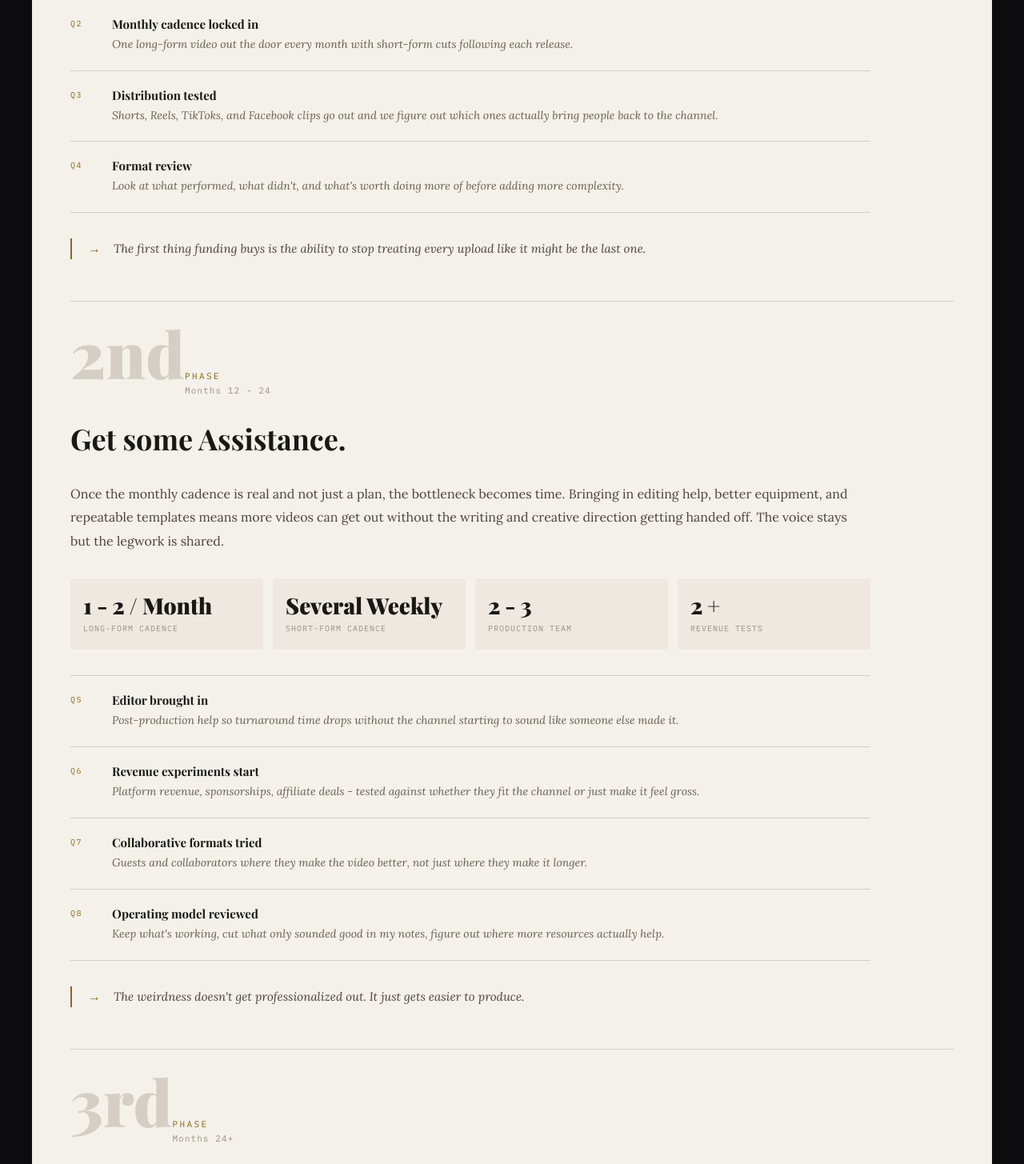
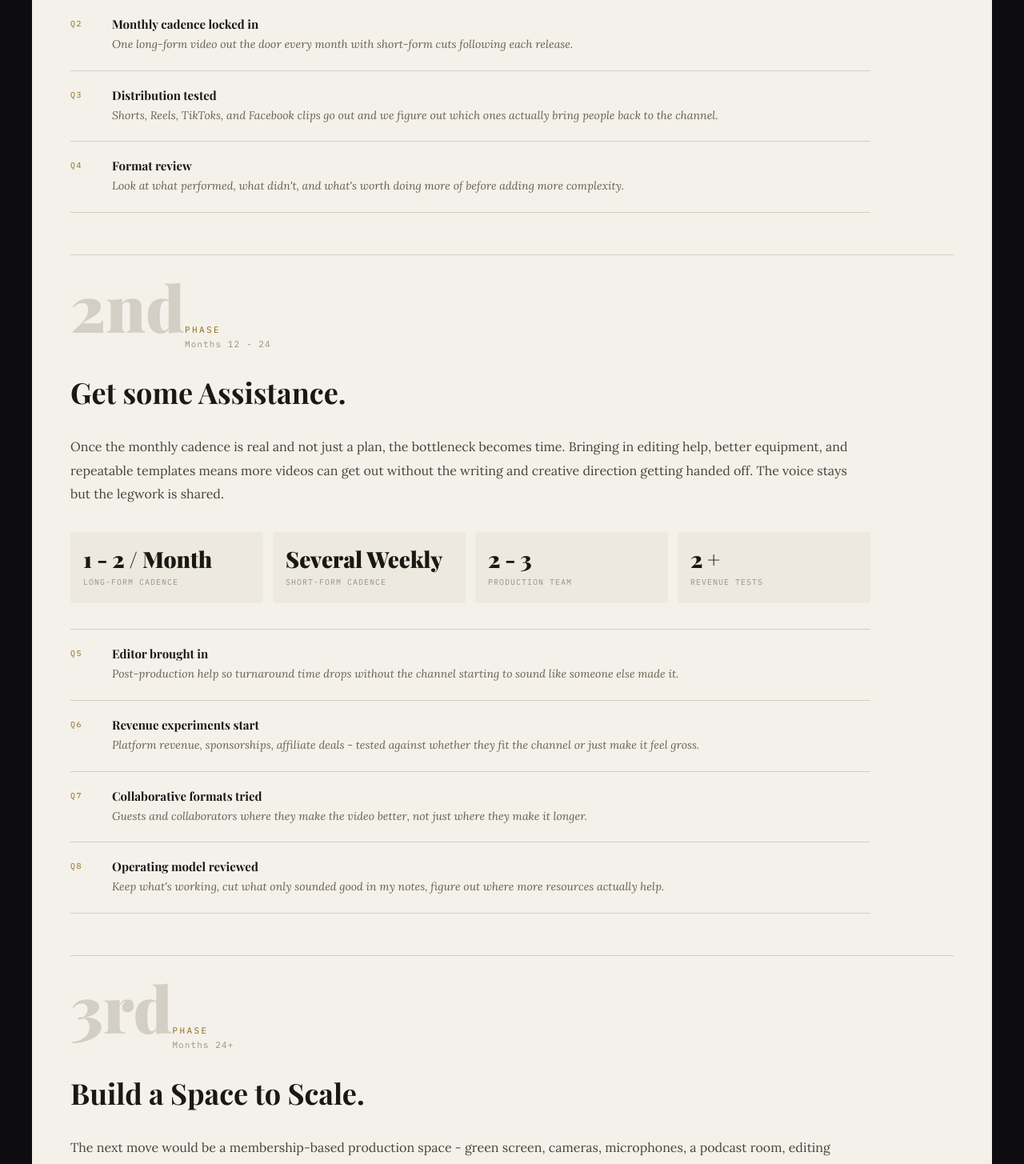
Before and after one commit to briantfbell/btfb-resume-website, a React (Vite) app: page /creative/plan in a window 1280 px wide. Shown: the part 1522-2977 px from the top of the page at 80% size. Built offline with nearby package versions, Linux system fonts and the light colour scheme; a web font is replaced by a local one.

Commit message:
finished creative I hope v2

```diff
--- a/src/pages/creative/Plan.jsx
+++ b/src/pages/creative/Plan.jsx
@@ -68,8 +68,6 @@ const phases = [
           "Look at what performed, what didn't, and what's worth doing more of before adding more complexity.",
       },
     ],
-    callout:
-      "The first thing funding buys is the ability to stop treating every upload like it might be the last one.",
   },
   {
     id: "phase-2",
@@ -111,8 +109,6 @@ const phases = [
           "Keep what's working, cut what only sounded good in my notes, figure out where more resources actually help.",
       },
     ],
-    callout:
-      "The weirdness doesn't get professionalized out. It just gets easier to produce.",
   },
   {
     id: "phase-3",
```
